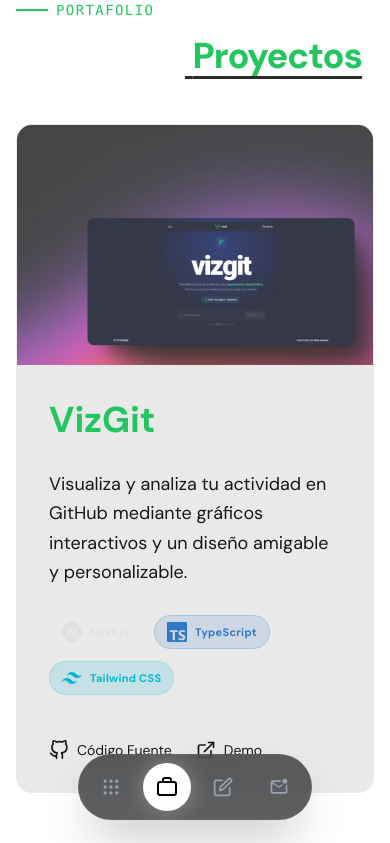
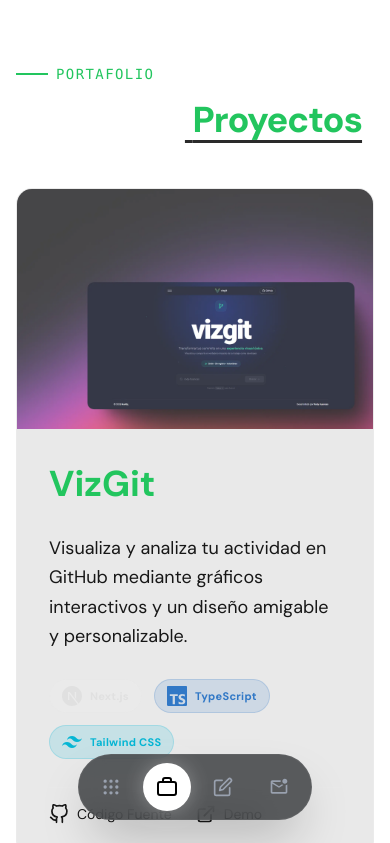
Before and after one commit to rody-huancas/dev-portfolio, a Next.js app: page /projects in a window 390 px wide. Shown: the top 843 px of the page. Built offline with nearby package versions, Linux system fonts and the light colour scheme.

Commit message:
fix: adjust padding in ProjectsPage section for better layout

```diff
--- a/src/app/(root)/projects/page.tsx
+++ b/src/app/(root)/projects/page.tsx
@@ -19,7 +19,7 @@ const ProjectsPage = () => {
   const projects = projectsData.projects as IProject[];
 
   return (
-    <section className="animate-in fade-in duration-700">
+    <section className="animate-in fade-in duration-700 pt-16 md:pt-0">
       <Title
         label="Portafolio"
         title="Todos mis"
```
